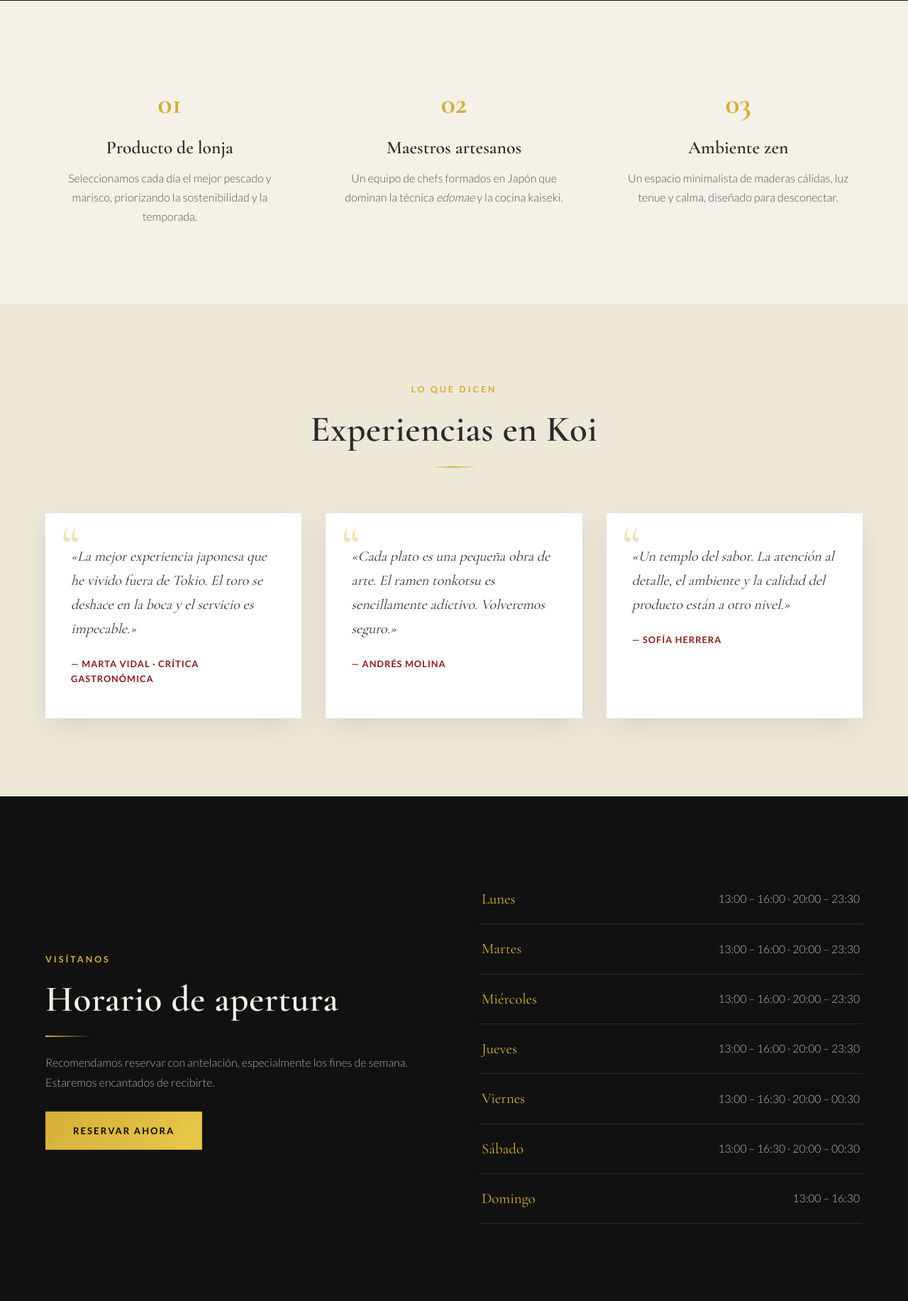
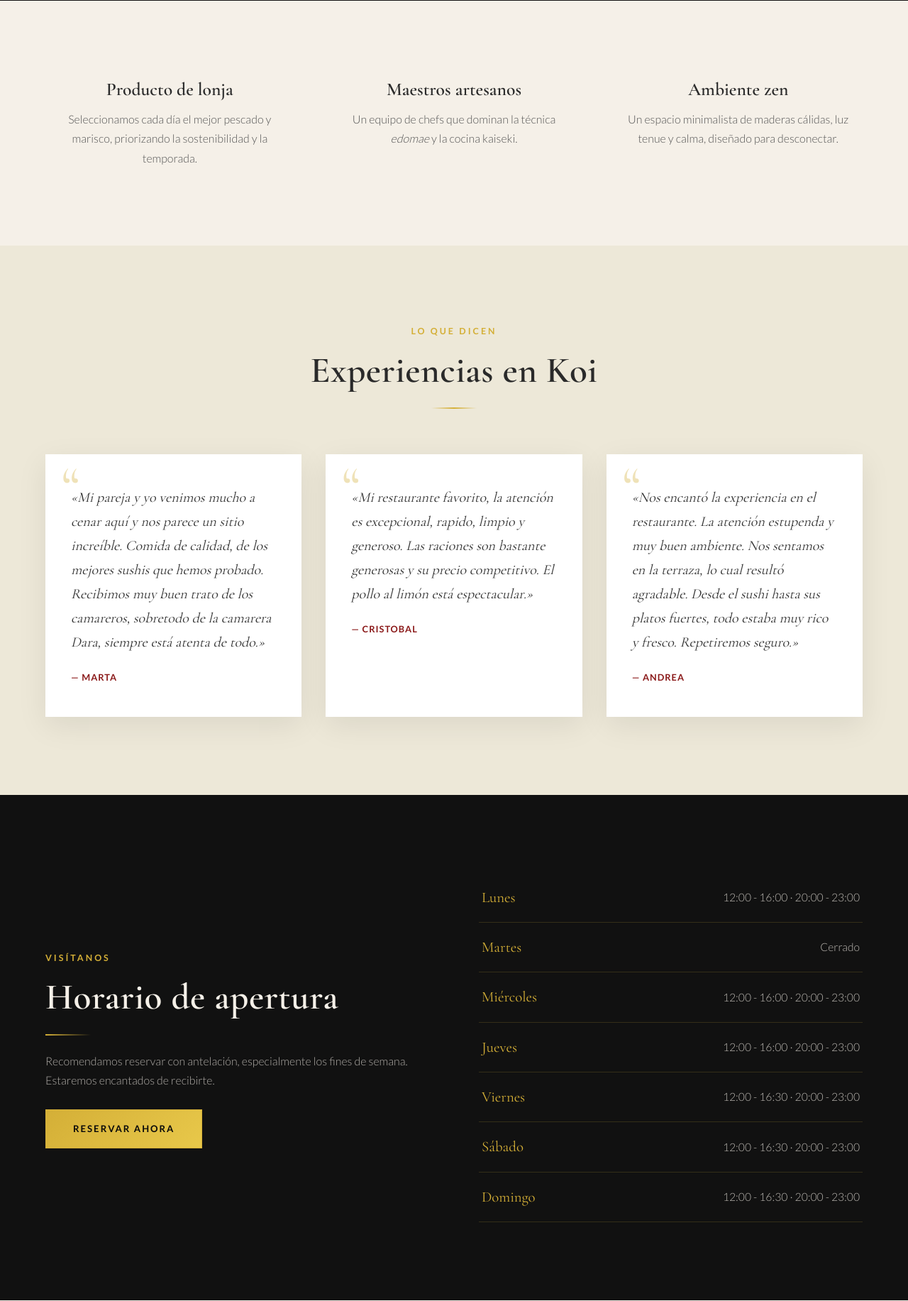
Before and after one commit to Danim0n/koi-restaurant, a FastAPI app: page / in a window 1280 px wide. Shown: the part 2148-3981 px from the top of the page at 71% size. Run offline with FastAPI, Linux system fonts and the light colour scheme.

Commit message:
Fix: Correcciones en la info del front y en las reservas los martes

```diff
--- a/backend/config/settings.py
+++ b/backend/config/settings.py
@@ -11,15 +11,15 @@ class Settings(BaseSettings):
     # Seguridad / JWT
     SECRET_KEY: str = "koi-super-secret-key-change-in-production"
     ALGORITHM: str = "HS256"
-    ACCESS_TOKEN_EXPIRE_MINUTES: int = 60 * 24  # 24 horas
+    ACCESS_TOKEN_EXPIRE_MINUTES: int = 60 * 15  # 24 horas
 
     # Base de datos
     DATABASE_URL: str = "sqlite:///./koi.db"
 
     # Información del restaurante
     RESTAURANT_NAME: str = "Koi"
-    RESTAURANT_ADDRESS: str = "Calle Ejemplo 123, Madrid"
-    RESTAURANT_PHONE: str = "+34 91 234 56 78"
+    RESTAURANT_ADDRESS: str = "Av. Castilla la Mancha, 10, 45600 Talavera de la Reina, Toledo"
+    RESTAURANT_PHONE: str = "+34 698 37 46 68"
     RESTAURANT_EMAIL: str = "hola@koi.es"
 
     # Credenciales del administrador por defecto (se crean en el bootstrap)
--- a/frontend/static/js/reservations.js
+++ b/frontend/static/js/reservations.js
@@ -51,6 +51,12 @@
         date: function (v) {
             if (!v) return 'Selecciona una fecha.';
             if (v < hoyStr) return 'La fecha no puede ser anterior a hoy.';
+
+            // Forzamos la lectura en formato UTC para evitar desfases de zona horaria
+            const fechaSeleccionada = new Date(v);
+            if (fechaSeleccionada.getUTCDay() === 2) {
+                return 'El restaurante permanece cerrado los martes por descanso. Perdone las molestias';
+            }
             return '';
         },
         time: function (v) { return v ? '' : 'Selecciona una hora.'; },
--- a/frontend/templates/base.html
+++ b/frontend/templates/base.html
@@ -6,17 +6,18 @@
     <meta name="viewport" content="width=device-width, initial-scale=1.0">
 
     {# ---- SEO ---- #}
-    <title>{% block title %}Koi · Restaurante Japonés Premium en Madrid{% endblock %}</title>
+    <title>{% block title %}Koi · Restaurante Japonés Premium en Talavera de la Reina{% endblock %}</title>
     <meta name="description"
-        content="{% block description %}Koi es un restaurante japonés premium en Madrid. Cocina de autor, sushi elaborado al momento y una experiencia gastronómica inolvidable. Reserva tu mesa.{% endblock %}">
+        content="{% block description %}Koi es un restaurante japonés premium en Talavera de la Reina. Cocina de autor, sushi elaborado al momento y una experiencia gastronómica inolvidable. Reserva tu mesa.{% endblock %}">
     <meta name="keywords"
-        content="restaurante japonés, sushi Madrid, ramen, sashimi, nigiri, cocina japonesa premium, Koi">
+        content="restaurante japonés, sushi Talavera de la Reina, ramen, sashimi, nigiri, cocina japonesa premium, Koi">
     <meta name="author" content="Koi">
 
     {# ---- Open Graph ---- #}
     <meta property="og:type" content="website">
     <meta property="og:title" content="Koi · Restaurante Japonés Premium">
-    <meta property="og:description" content="Una experiencia gastronómica japonesa de lujo en el corazón de Madrid.">
+    <meta property="og:description"
+        content="Una experiencia gastronómica japonesa de lujo en el corazón de Talavera de la Reina.">
     <meta property="og:locale" content="es_ES">
     <meta property="og:site_name" content="Koi">
 
@@ -69,12 +70,13 @@
         <div class="container footer__inner">
             <div class="footer__col footer__brand">
                 <span class="footer__logo">鯉 KOI</span>
-                <p class="footer__tagline">Alta cocina japonesa en el corazón de Madrid. Tradición, precisión y producto
+                <p class="footer__tagline">Alta cocina japonesa en el corazón de Talavera de la Reina. Tradición,
+                    precisión y producto
                     de temporada.</p>
                 <div class="footer__social">
-                    <a href="#" aria-label="Instagram">Instagram</a>
-                    <a href="#" aria-label="Facebook">Facebook</a>
-                    <a href="#" aria-label="X">X</a>
+                    <a href="https://www.instagram.com/koi_talavera/" aria-label="Instagram">Instagram</a>
+                    <a href="https://www.facebook.com/p/Restaurante-KOI-Talavera-de-la-reina-100061378914331/?locale=es_ES"
+                        aria-label="Facebook">Facebook</a>
                 </div>
             </div>
 
@@ -88,9 +90,8 @@
             <div class="footer__col">
                 <h4 class="footer__title">Horario</h4>
                 <ul class="footer__hours">
-                    <li><span>Lun — Jue</span><span>13:00 – 16:00 · 20:00 – 23:30</span></li>
-                    <li><span>Vie — Sáb</span><span>13:00 – 16:30 · 20:00 – 00:30</span></li>
-                    <li><span>Domingo</span><span>13:00 – 16:30</span></li>
+                    <li><span>Lunes - Domingo</span><span>12:00 - 16:00 · 20:00 - 23:00</span></li>
+                    <li><span>Martes</span><span>Cerrado</span></li>
                 </ul>
             </div>
 
--- a/frontend/templates/index.html
+++ b/frontend/templates/index.html
@@ -25,12 +25,14 @@
             <span class="eyebrow">Nuestra filosofía</span>
             <h2 class="section__title">El arte de lo esencial</h2>
             <span class="gold-line"></span>
-            <p>En Koi entendemos la cocina como una forma de meditación. Cada corte, cada grano de arroz y cada gota de salsa responden a décadas de tradición japonesa reinterpretada con producto español de temporada.</p>
-            <p>Nuestro maestro sushi selecciona cada mañana el mejor pescado de lonja, respetando el ciclo natural de los mares y honrando la técnica <em>edomae</em> transmitida de generación en generación.</p>
-            <p class="story__signature">Chef Hiro Tanaka · Fundador</p>
+            <p>En Koi entendemos la cocina como una forma de meditación. Cada corte, cada grano de arroz y cada gota de
+                salsa responden a décadas de tradición japonesa reinterpretada con producto español de temporada.</p>
+            <p>Nuestro maestro sushi selecciona cada mañana el mejor pescado de lonja, respetando el ciclo natural de
+                los mares y honrando la técnica <em>edomae</em> transmitida de generación en generación.</p>
         </div>
         <div class="story__image reveal">
-            <img src="https://images.unsplash.com/photo-1553621042-f6e147245754?auto=format&fit=crop&w=800&q=80" alt="Maestro sushi preparando nigiri" loading="lazy">
+            <img src="https://images.unsplash.com/photo-1553621042-f6e147245754?auto=format&fit=crop&w=800&q=80"
+                alt="Maestro sushi preparando nigiri" loading="lazy">
             <span class="story__deco"></span>
         </div>
     </div>
@@ -50,7 +52,8 @@
         <div class="specials__grid">
             {% for item in featured_items[:4] %}
             <article class="special-card reveal">
-                <div class="special-card__img"{% if item.image_url %} style="background-image:url('{{ item.image_url }}')"{% endif %}></div>
+                <div class="special-card__img" {% if item.image_url %}
+                    style="background-image:url('{{ item.image_url }}')" {% endif %}></div>
                 <div class="special-card__body">
                     <h3 class="special-card__name">{{ item.name }}</h3>
                     <p class="special-card__desc">{{ item.description }}</p>
@@ -75,17 +78,14 @@
 <section class="experience section">
     <div class="container experience__grid">
         <div class="experience__item reveal">
-            <span class="experience__num">01</span>
             <h3>Producto de lonja</h3>
             <p>Seleccionamos cada día el mejor pescado y marisco, priorizando la sostenibilidad y la temporada.</p>
         </div>
         <div class="experience__item reveal">
-            <span class="experience__num">02</span>
             <h3>Maestros artesanos</h3>
-            <p>Un equipo de chefs formados en Japón que dominan la técnica <em>edomae</em> y la cocina kaiseki.</p>
+            <p>Un equipo de chefs que dominan la técnica <em>edomae</em> y la cocina kaiseki.</p>
         </div>
         <div class="experience__item reveal">
-            <span class="experience__num">03</span>
             <h3>Ambiente zen</h3>
             <p>Un espacio minimalista de maderas cálidas, luz tenue y calma, diseñado para desconectar.</p>
         </div>
@@ -102,16 +102,21 @@
         </div>
         <div class="testimonials__grid">
             <blockquote class="testimonial reveal">
-                <p>«La mejor experiencia japonesa que he vivido fuera de Tokio. El toro se deshace en la boca y el servicio es impecable.»</p>
-                <footer>— Marta Vidal · Crítica gastronómica</footer>
+                <p>«Mi pareja y yo venimos mucho a cenar aquí y nos parece un sitio increíble. Comida de calidad, de los
+                    mejores sushis que hemos probado. Recibimos muy buen trato de los camareros, sobretodo de la
+                    camarera Dara, siempre está atenta de todo.»</p>
+                <footer>— Marta</footer>
             </blockquote>
             <blockquote class="testimonial reveal">
-                <p>«Cada plato es una pequeña obra de arte. El ramen tonkotsu es sencillamente adictivo. Volveremos seguro.»</p>
-                <footer>— Andrés Molina</footer>
+                <p>«Mi restaurante favorito, la atención es excepcional, rapido, limpio y generoso. Las raciones son
+                    bastante generosas y su precio competitivo. El pollo al limón está espectacular.»</p>
+                <footer>— Cristobal</footer>
             </blockquote>
             <blockquote class="testimonial reveal">
-                <p>«Un templo del sabor. La atención al detalle, el ambiente y la calidad del producto están a otro nivel.»</p>
-                <footer>— Sofía Herrera</footer>
+                <p>«Nos encantó la experiencia en el restaurante. La atención estupenda y muy buen ambiente. Nos
+                    sentamos en la terraza, lo cual resultó agradable. Desde el sushi hasta sus platos fuertes, todo
+                    estaba muy rico y fresco. Repetiremos seguro.»</p>
+                <footer>— Andrea</footer>
             </blockquote>
         </div>
     </div>
@@ -124,18 +129,40 @@
             <span class="eyebrow">Visítanos</span>
             <h2 class="section__title">Horario de apertura</h2>
             <span class="gold-line"></span>
-            <p>Recomendamos reservar con antelación, especialmente los fines de semana. Estaremos encantados de recibirte.</p>
+            <p>Recomendamos reservar con antelación, especialmente los fines de semana. Estaremos encantados de
+                recibirte.</p>
             <a href="/reservas" class="btn btn--gold">Reservar ahora</a>
         </div>
         <table class="hours__table reveal">
             <tbody>
-                <tr><td>Lunes</td><td>13:00 – 16:00 · 20:00 – 23:30</td></tr>
-                <tr><td>Martes</td><td>13:00 – 16:00 · 20:00 – 23:30</td></tr>
-                <tr><td>Miércoles</td><td>13:00 – 16:00 · 20:00 – 23:30</td></tr>
-                <tr><td>Jueves</td><td>13:00 – 16:00 · 20:00 – 23:30</td></tr>
-                <tr><td>Viernes</td><td>13:00 – 16:30 · 20:00 – 00:30</td></tr>
-                <tr><td>Sábado</td><td>13:00 – 16:30 · 20:00 – 00:30</td></tr>
-                <tr><td>Domingo</td><td>13:00 – 16:30</td></tr>
+                <tr>
+                    <td>Lunes</td>
+                    <td>12:00 - 16:00 · 20:00 - 23:00</td>
+                </tr>
+                <tr>
+                    <td>Martes</td>
+                    <td>Cerrado</td>
+                </tr>
+                <tr>
+                    <td>Miércoles</td>
+                    <td>12:00 - 16:00 · 20:00 - 23:00</td>
+                </tr>
+                <tr>
+                    <td>Jueves</td>
+                    <td>12:00 - 16:00 · 20:00 - 23:00</td>
+                </tr>
+                <tr>
+                    <td>Viernes</td>
+                    <td>12:00 - 16:30 · 20:00 - 23:00</td>
+                </tr>
+                <tr>
+                    <td>Sábado</td>
+                    <td>12:00 - 16:30 · 20:00 - 23:00</td>
+                </tr>
+                <tr>
+                    <td>Domingo</td>
+                    <td>12:00 - 16:30 · 20:00 - 23:00</td>
+                </tr>
             </tbody>
         </table>
     </div>
@@ -152,7 +179,6 @@
                 <li><strong>Dirección</strong>{{ restaurant.address }}</li>
                 <li><strong>Teléfono</strong><a href="tel:{{ restaurant.phone }}">{{ restaurant.phone }}</a></li>
                 <li><strong>Email</strong><a href="mailto:{{ restaurant.email }}">{{ restaurant.email }}</a></li>
-                <li><strong>Metro</strong>Serrano (L4) · Colón (L4)</li>
             </ul>
         </div>
         <div class="location__map reveal">
```
Also changed, not shown: backend/routers/reservations.py (+34 -0 lines), frontend/templates/menu.html (+34 -1 lines), frontend/templates/order_success.html (+5 -5 lines), frontend/templates/reservations.html (+12 -6 lines).
